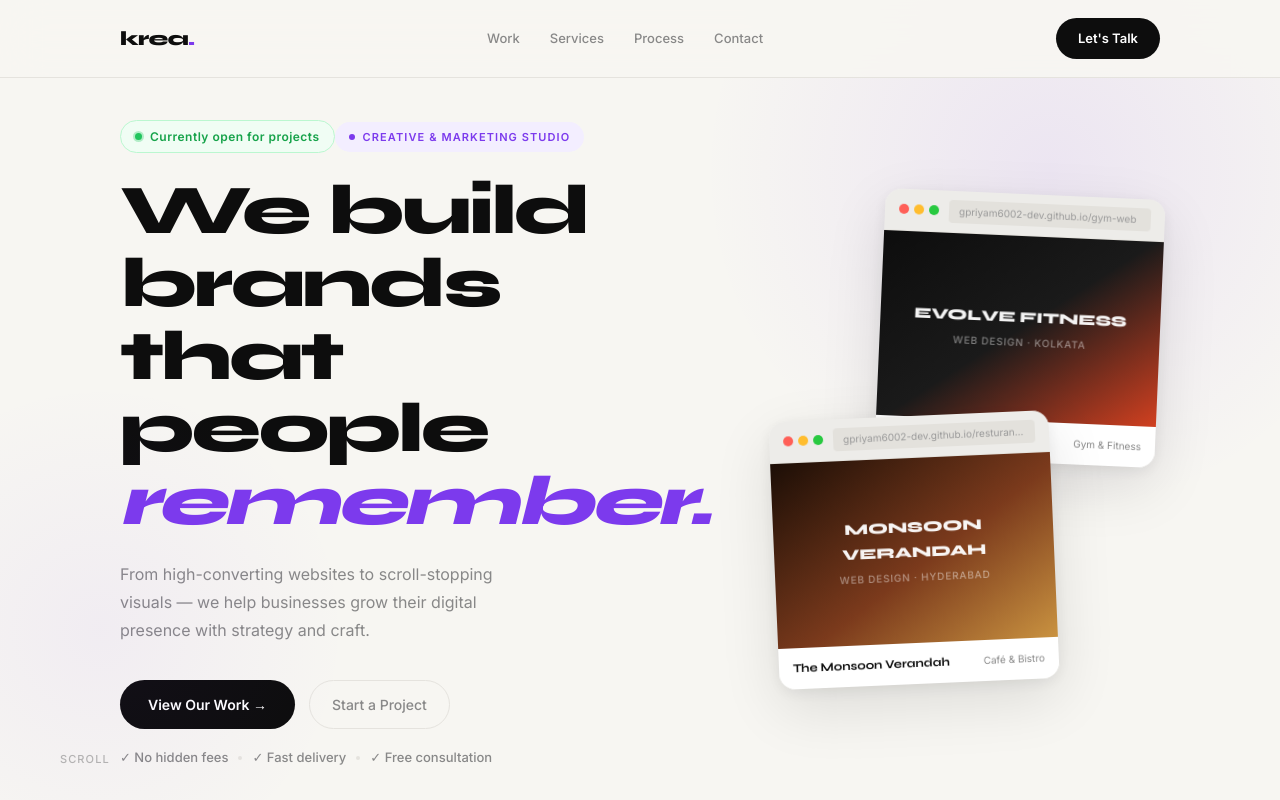
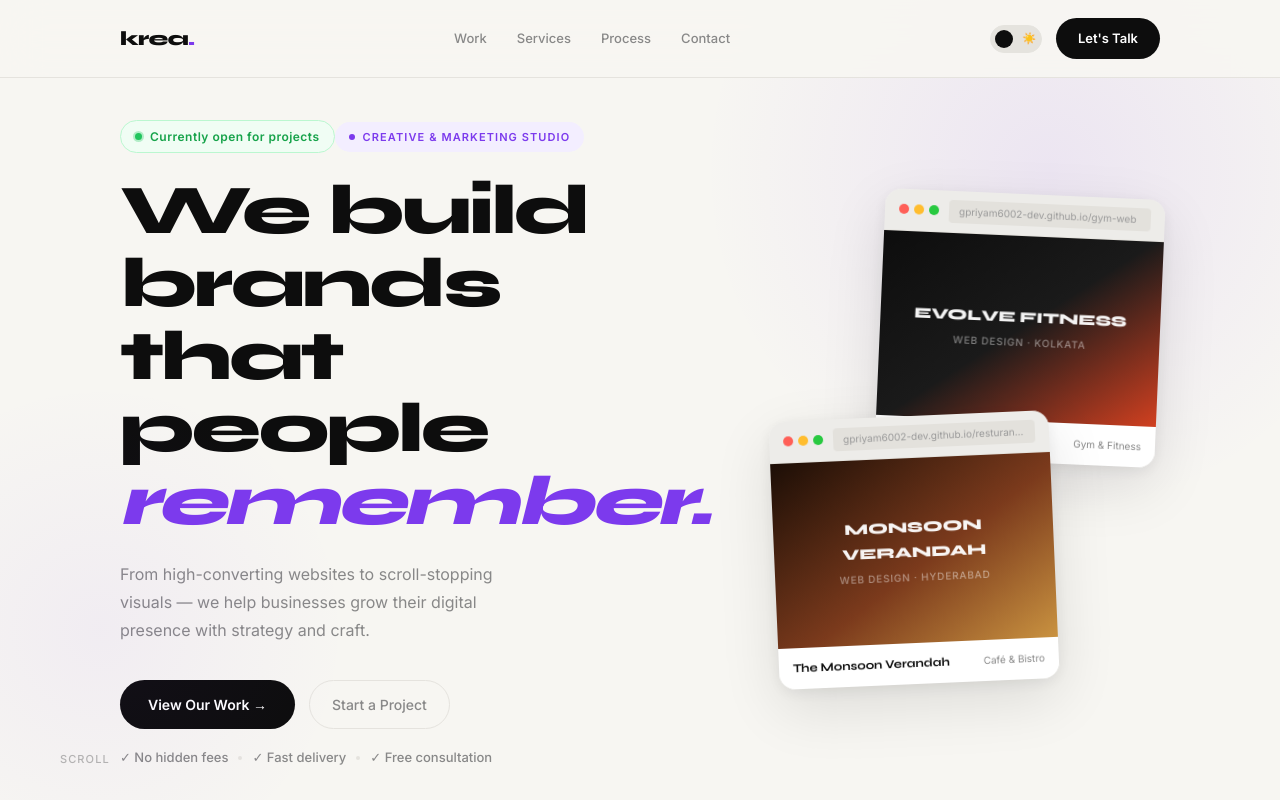
Before and after one commit to gpriyam6002-dev/Portfolio, a React (Vite) app: page /#/ in a window 1280 px wide. Shown: the top 800 px of the page. Built offline with nearby package versions, Linux system fonts and the light colour scheme.

Commit message:
Theme toggle

```diff
--- a/src/App.css
+++ b/src/App.css
@@ -84,7 +84,7 @@ nav{position:fixed;top:0;left:0;right:0;z-index:100;background:rgba(247,246,242,
 .trust-sep{width:4px;height:4px;border-radius:50%;background:var(--border);flex-shrink:0}
 
 /* Scroll hint */
-.scroll-hint{position:absolute;bottom:32px;left:var(--g);display:flex;align-items:center;gap:10px;font-size:11px;font-weight:500;letter-spacing:.1em;text-transform:uppercase;color:var(--muted);opacity:.6}
+.scroll-hint{display:none;position:absolute;bottom:32px;left:var(--g);display:flex;align-items:center;gap:10px;font-size:11px;font-weight:500;letter-spacing:.1em;text-transform:uppercase;color:var(--muted);opacity:.6}
 .scroll-hint-line{display:none;width:40px;height:1px;background:var(--muted);position:relative;overflow:hidden}
 .scroll-hint-line::after{content:'';position:absolute;display:none;top:0;left:-100%;width:100%;height:100%;background:var(--acc);animation:scroll-march 1.8s ease-in-out infinite}
 @keyframes scroll-march{0%{left:-100%}100%{left:100%}}
@@ -301,3 +301,81 @@ footer{background:var(--dark)}
 }
 
 .nav-links a, .mobile-nav a { cursor: pointer; }
+
+/* ── Theme toggle button ─────────────────────────── */
+.theme-toggle {
+  position: relative;
+  width: 52px; height: 28px;
+  border-radius: 99px;
+  background: var(--border);
+  border: 1.5px solid var(--border);
+  cursor: pointer;
+  display: flex; align-items: center;
+  padding: 0 4px;
+  transition: background .3s, border-color .3s;
+  flex-shrink: 0;
+}
+.theme-toggle-on { background: var(--acc); border-color: var(--acc); }
+.theme-toggle-thumb {
+  position: absolute;
+  width: 18px; height: 18px;
+  border-radius: 50%;
+  background: var(--dark);
+  left: 4px;
+  transition: left .25s ease, background .3s;
+}
+.theme-toggle-on .theme-toggle-thumb { left: calc(100% - 22px); background: #fff; }
+.theme-toggle-icon {
+  position: absolute;
+  right: 5px; font-size: 11px;
+  transition: right .25s;
+}
+.theme-toggle-on .theme-toggle-icon { right: auto; left: 5px; }
+
+/* ── Dark theme variables ────────────────────────── */
+html[data-theme="dark"] {
+  --bg:     #111111;
+  --white:  #1a1a1a;
+  --dark:   #ebebeb;
+  --mid:    #c0c0c0;
+  --muted:  #777;
+  --border: rgba(255,255,255,0.1);
+  --acc-lt: rgba(124,58,237,.18);
+}
+
+/* Hardcoded backgrounds that need manual overrides */
+html[data-theme="dark"] nav          { background: rgba(17,17,17,.88); }
+html[data-theme="dark"] .nav-scrolled { background: rgba(17,17,17,.97); }
+html[data-theme="dark"] .mobile-nav  { background: rgba(17,17,17,.98); }
+html[data-theme="dark"] .browser-bar,
+html[data-theme="dark"] .wcard-browser { background: #2a2a2a; border-color: rgba(255,255,255,.08); }
+html[data-theme="dark"] .burl        { background: #333; color: #777; }
+
+/* ── Dark mode fixes ─────────────────────────────── */
+
+/* Sections that must stay dark regardless of theme */
+html[data-theme="dark"] .mq         { background: #0a0a0a; }
+html[data-theme="dark"] .cta-sec    { background: #0a0a0a; }
+html[data-theme="dark"] footer      { background: #0a0a0a; }
+
+/* Buttons using --dark as background */
+html[data-theme="dark"] .nav-cta,
+html[data-theme="dark"] .btn-dark,
+html[data-theme="dark"] .mobile-nav-cta,
+html[data-theme="dark"] .form-page button[type="submit"],
+html[data-theme="dark"] .scroll-top { background: var(--acc); color: #fff; }
+
+html[data-theme="dark"] .nav-cta:hover,
+html[data-theme="dark"] .btn-dark:hover,
+html[data-theme="dark"] .form-page button[type="submit"]:hover { background: var(--acc-dk); }
+
+/* Form inputs */
+html[data-theme="dark"] .form-page input,
+html[data-theme="dark"] .form-page textarea,
+html[data-theme="dark"] .form-page select {
+  background: #222;
+  color: #ebebeb;
+  border-color: rgba(255,255,255,.12);
+}
+html[data-theme="dark"] .form-page input::placeholder,
+html[data-theme="dark"] .form-page textarea::placeholder { color: #555; }
--- a/src/Home.jsx
+++ b/src/Home.jsx
@@ -1,7 +1,6 @@
 import { Link } from "react-router-dom";
 import React, { useEffect, useState } from "react";
 import "./App.css";
-import "./ProjectForm.css"
 
 // ── Data (cleaner than inline JSX) ──────────────────
 const MARQUEE_ITEMS = [
@@ -65,6 +64,9 @@ export default function Home() {
   const [menuOpen, setMenuOpen]   = useState(false);
   const [scrolled, setScrolled]   = useState(false);
   const [showTop,  setShowTop]    = useState(false);
+  const [theme,    setTheme]      = useState(() => localStorage.getItem('theme') || 'light');
+
+  const toggleTheme = () => setTheme(t => t === 'light' ? 'dark' : 'light');
 
   useEffect(() => {
     // Scroll reveal
@@ -85,6 +87,12 @@ export default function Home() {
 
     return () => { revealObs.disconnect(); window.removeEventListener("scroll", onScroll); };
   }, []);
+
+  // Apply theme to <html> and save to localStorage
+  useEffect(() => {
+    document.documentElement.setAttribute('data-theme', theme);
+    localStorage.setItem('theme', theme);
+  }, [theme]);
 
   const closeMenu = () => setMenuOpen(false);
 
@@ -110,6 +118,14 @@ export default function Home() {
 
           {/* Right side: CTA + burger */}
           <div className="nav-right">
+            <button
+              className={`theme-toggle ${theme === 'dark' ? 'theme-toggle-on' : ''}`}
+              onClick={toggleTheme}
+              aria-label="Toggle theme"
+            >
+              <span className="theme-toggle-thumb" />
+              <span className="theme-toggle-icon">{theme === 'dark' ? '🌙' : '☀️'}</span>
+            </button>
             <Link to="/start-project" className="nav-cta">Let's Talk</Link>
             <button
               className={`burger ${menuOpen ? "burger-open" : ""}`}
```
